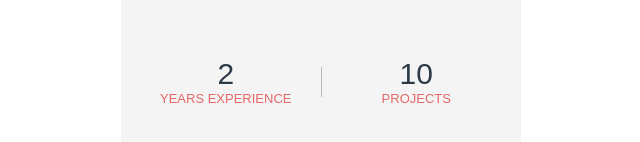
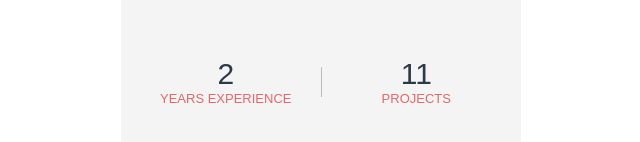
Before and after one commit to Aigle06/Profile-card, a plain HTML site: page index.html in a window 1280 px wide. Shown: the part 554-696 px from the top of the page, 319-959 px from the left. Drawn offline with Linux system fonts and the light colour scheme.

Commit message:
Update index.html

```diff
--- a/index.html
+++ b/index.html
@@ -31,7 +31,7 @@
         </div>
         <div class="border"></div>
         <div class="item">
-          <span>10</span>
+          <span>11</span>
           Projects
         </div>
       </div>
```
